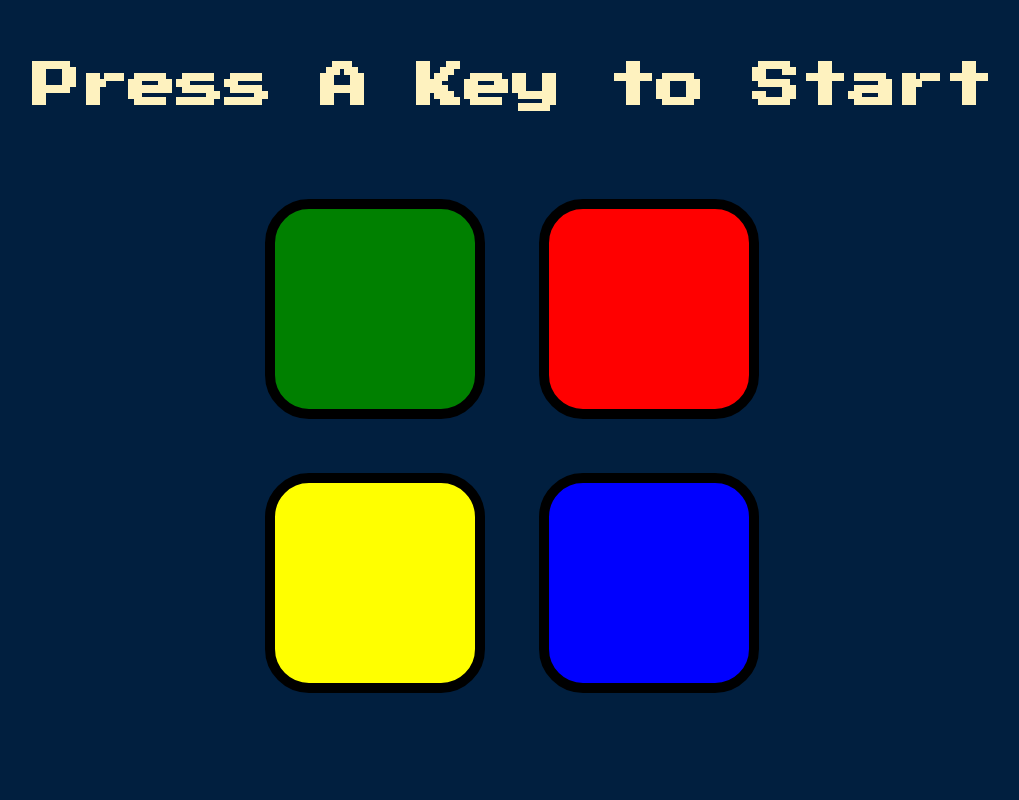
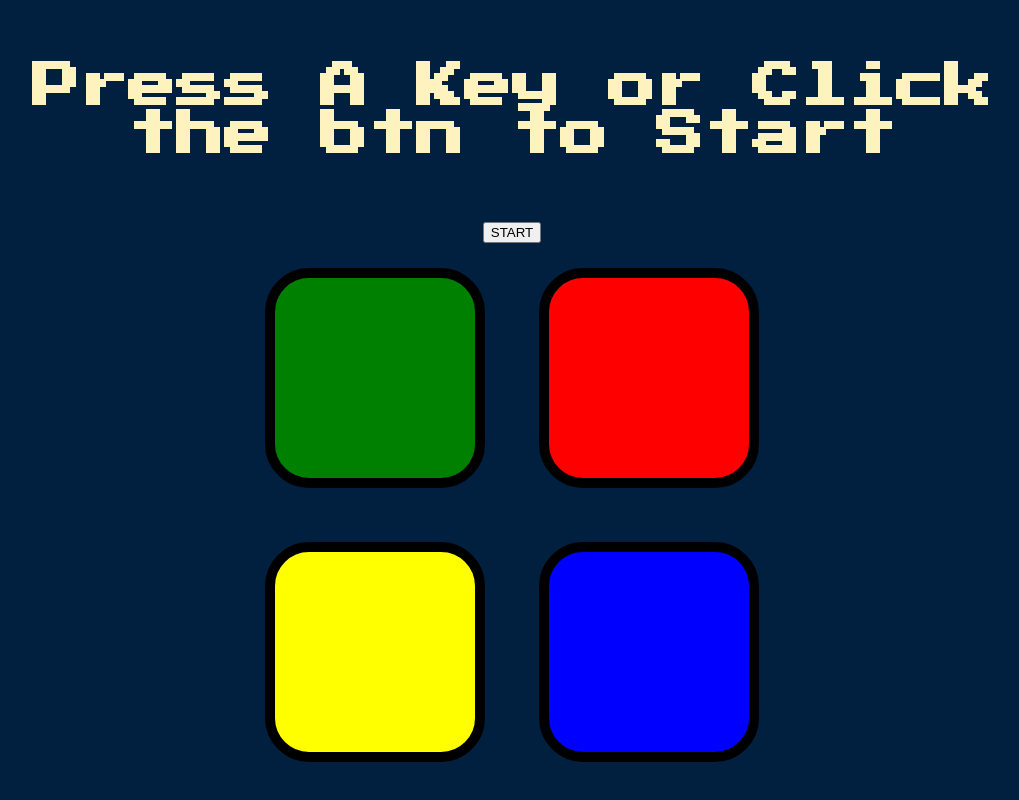
Before and after one commit to pundir-jayant/SimonGame, a plain HTML site: page index.html in a window 1280 px wide. Shown: the whole page, without its empty margins (128-1147 px from the left). Drawn offline with nearby package versions, Linux system fonts and the light colour scheme.

Commit message:
Update index.html
adding start button

```diff
--- a/index.html
+++ b/index.html
@@ -12,7 +12,9 @@
 </head>
 
 <body>
-  <h1 id="level-title">Press A Key to Start</h1>
+  <h1 id="level-title">Press A Key or Click the btn to Start</h1>
+  <button class="sus" type="button">START</button>
+
   <div class="container">
     <div lass="row">
 
```
